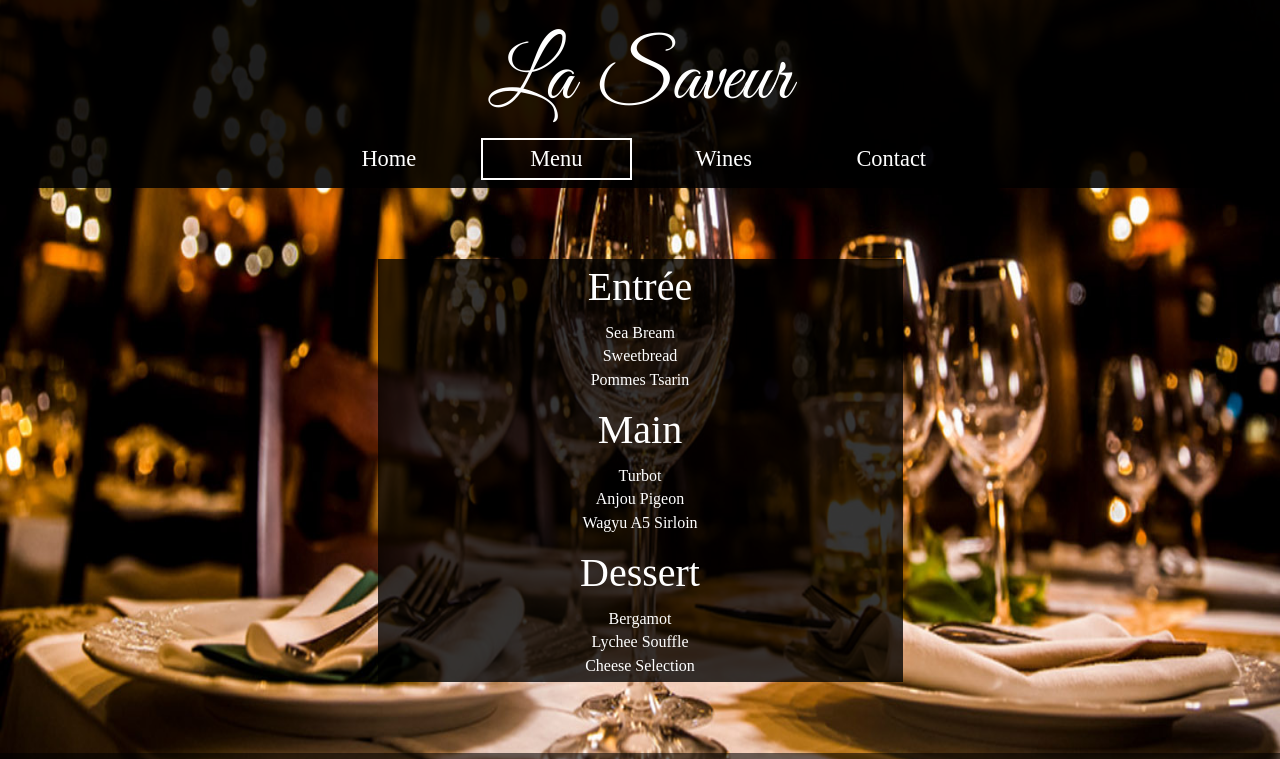
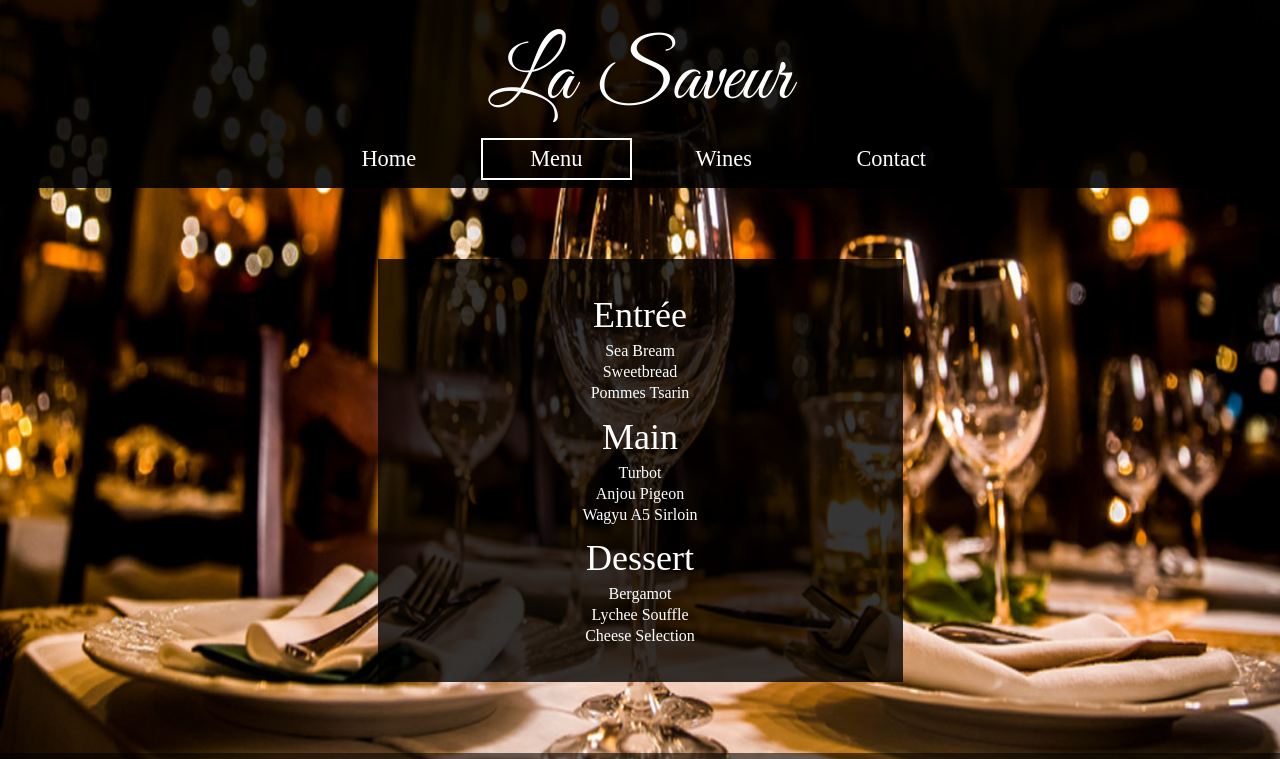
Before and after one commit to PaintedPorch/odin-restaurant-page, a website built with webpack: page src/index.html in a window 1280 px wide. Both pictures are taken after a click on the element "Menu". Shown: the top 759 px of the page. Built offline with nearby package versions, Linux system fonts and the light colour scheme.

Commit message:
Production build

```diff
--- a/src/css/styles.css
+++ b/src/css/styles.css
@@ -30,6 +30,7 @@
     background-image: url(./../assets/images/large-screen-bg.jpg);
     background-size: 100% 100%;
     min-height: 100vh;
+    max-height: 100vh;
 }
 
 #header {
@@ -94,7 +95,7 @@
 
 #centertext, #subtext, #midtext, #submidtext {
     text-align: center;
-    font-size: 1.225rem;
+    font-size: 1.25rem;
     font-weight: 600;
     width: 80%;
     margin: 5% 0;
@@ -114,7 +115,7 @@
     justify-content: center;
     align-items: center;
     text-align: center;
-    gap: 22.5px;
+    gap: 17.5px;
 }
 
 #entree, #mainDish, #dessert, #red, #white {
@@ -122,13 +123,13 @@
     align-items: center;
     justify-content: center;
     flex-direction: column;
-    gap: 7.5px;
+    gap: 5px;
     text-align: center;
 }
 
 #entreetitle, #mainDishTitle ,#desserttitle, #redtitle, #whitetitle {
-    font-size: 2.5rem;
-    margin-bottom: 10px;
+    font-size: 2.25rem;
+    margin-bottom: 5px;
 }
 
 /* End Menu Exclusive Styling */
```
Also changed, not shown: dist/bundle.js.
